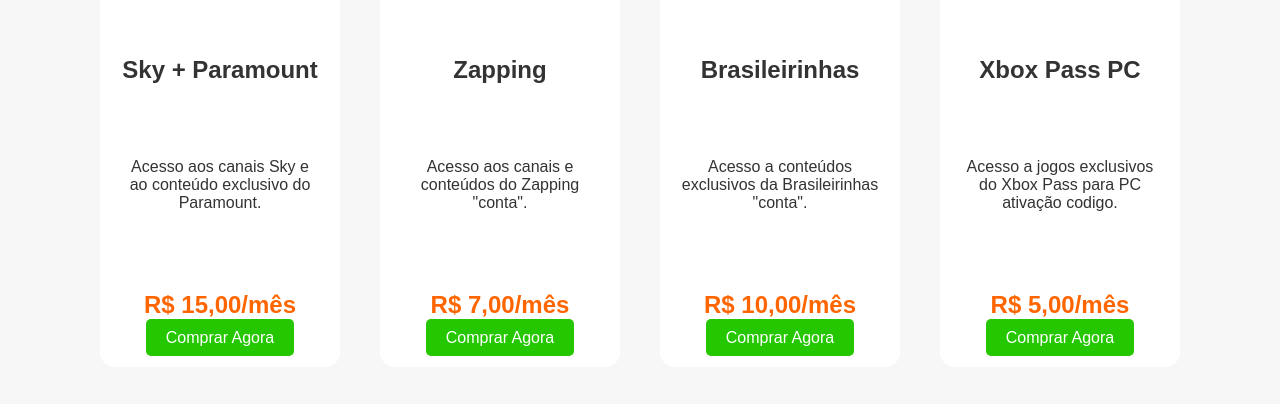
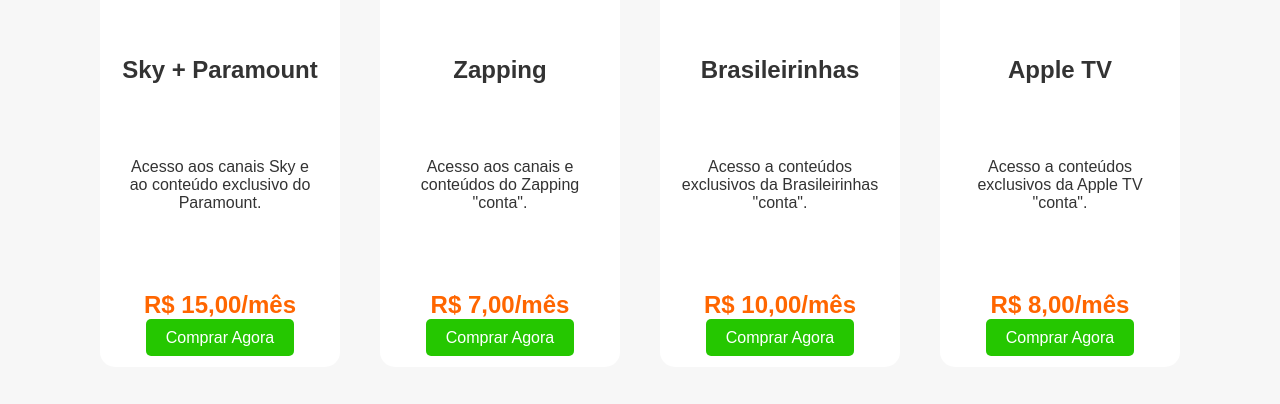
Before and after one commit to vpnwordnetoficial/vpnwordnet-loja, a plain HTML site: page index.html in a window 1280 px wide. Shown: the part 1783-2187 px from the top of the page. Drawn offline with Linux system fonts and the light colour scheme.

Commit message:
Update index.html

```diff
--- a/index.html
+++ b/index.html
@@ -426,17 +426,6 @@
             </div>
         </div>
 
-        <!-- Assinatura Xbox Pass PC -->
-        <div class="subscription">
-            <img class="icon" src="https://s10.gifyu.com/images/StwOJ.png" alt="Xbox Pass PC">
-            <h2>Xbox Pass PC</h2>
-            <p>Acesso a jogos exclusivos do Xbox Pass para PC ativação codigo.</p>
-            <div class="button-container">
-                <p class="price">R$ 5,00/mês</p>
-                <a class="buy-button" href="https://wa.me/message/GPIYPTNUMB55H1?text=Quero%20comprar%20a%20assinatura%20Xbox%20Pass%20PC">Comprar Agora</a>
-            </div>
-        </div>
-
         <!-- Assinatura Apple TV -->
         <div class="subscription">
             <img class="icon" src="https://s12.gifyu.com/images/Stwy8.png" alt="Apple TV">
```
